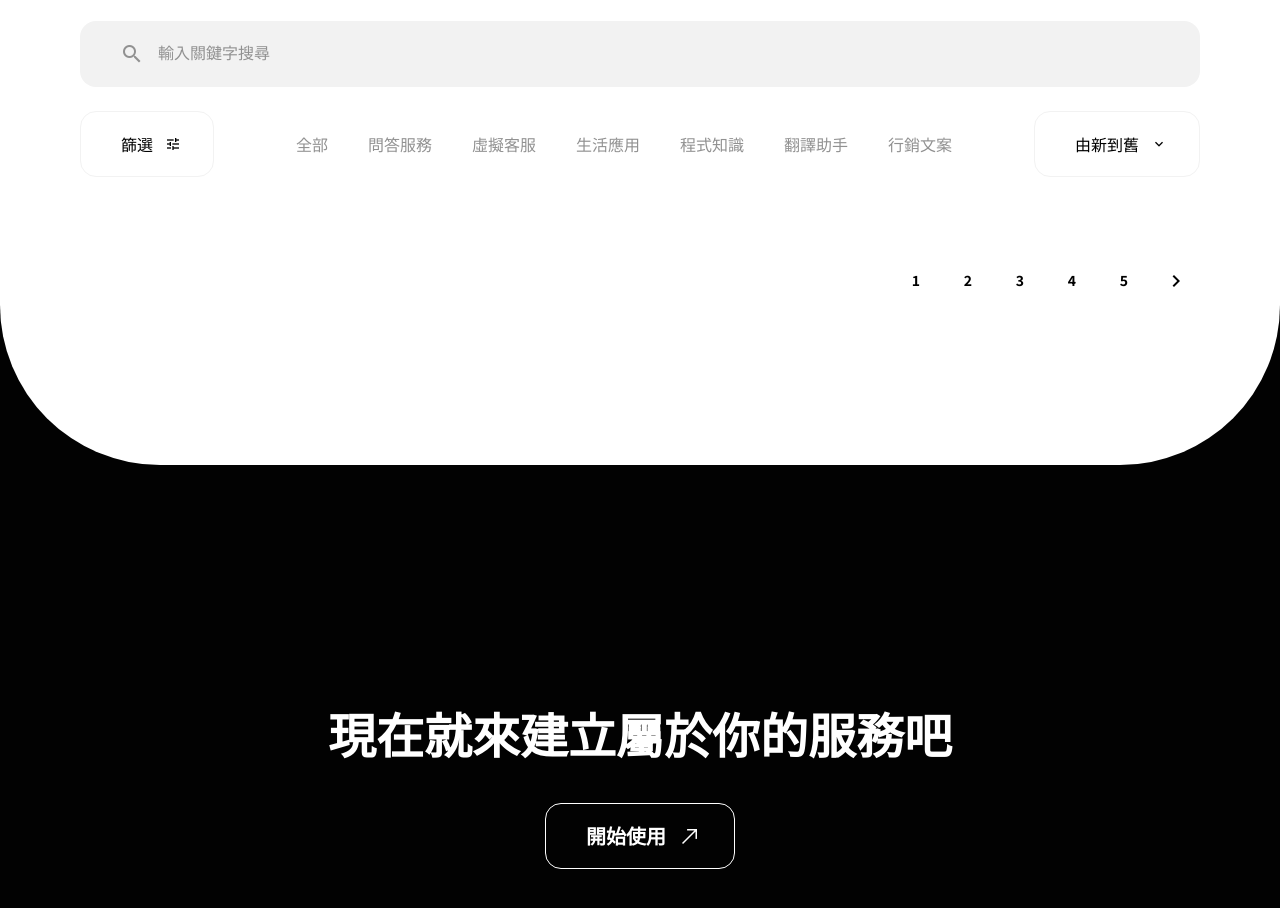
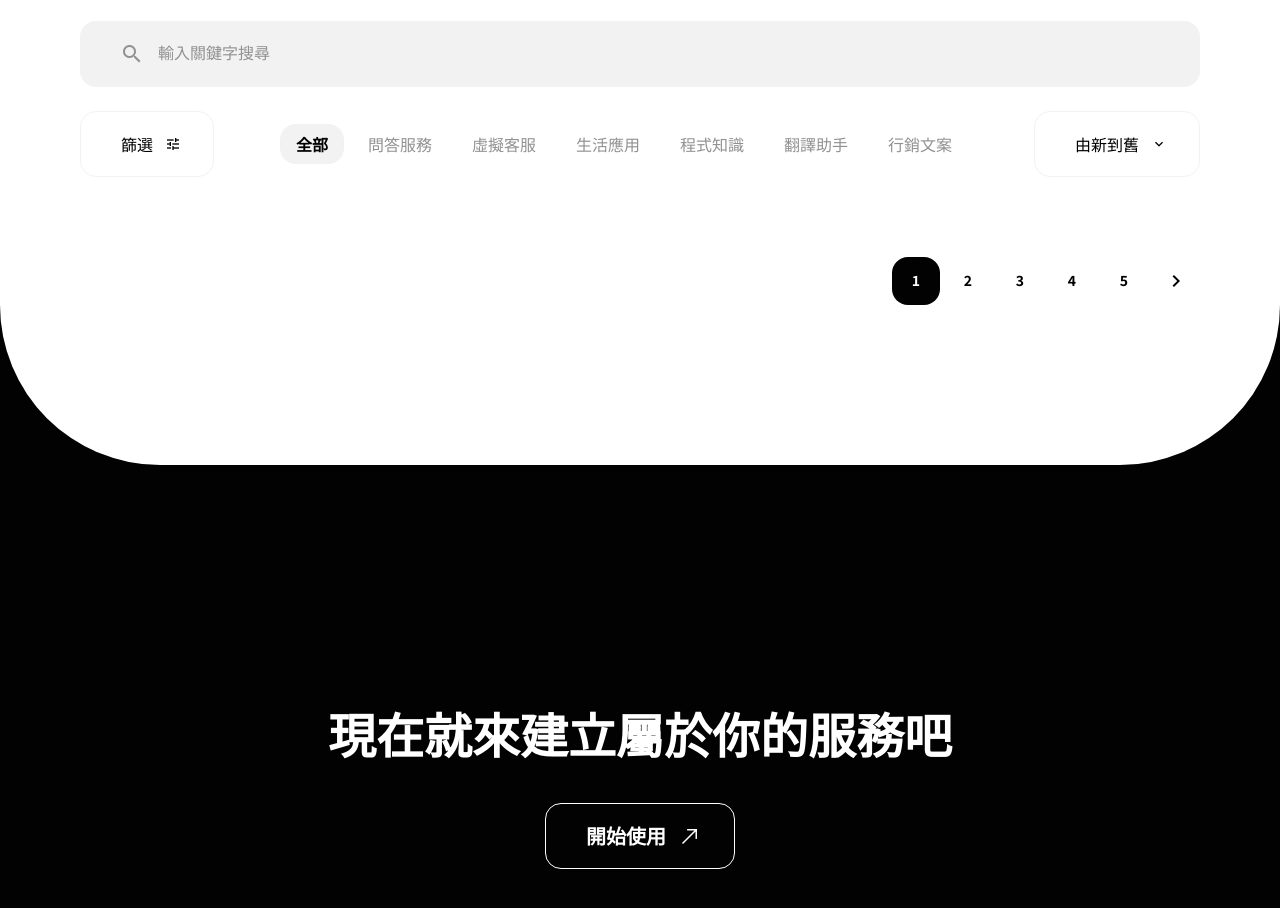
Before and after one commit to a6z/sixhex-software, a plain HTML site: page index.html in a window 1280 px wide. Shown: the part 3360-4268 px from the top of the page. Drawn offline with nearby package versions, Linux system fonts and the light colour scheme; no server answers.

Commit message:
fix checked style

```diff
--- a/index.html
+++ b/index.html
@@ -229,7 +229,7 @@
             </div>
           </button>
           <div class="filter-tags flex-direction-row">
-            <button class="filter-tags__btn btn btn--md" type="submit" name="filter-tags" ed>全部</button>
+            <button class="filter-tags__btn btn btn--md" type="submit" name="filter-tags" checked>全部</button>
             <button class="filter-tags__btn btn btn--md" type="submit" name="filter-tags">問答服務</button>
             <button class="filter-tags__btn btn btn--md" type="submit" name="filter-tags">虛擬客服</button>
             <button class="filter-tags__btn btn btn--md" type="submit" name="filter-tags">生活應用</button>
@@ -250,7 +250,7 @@
       </div>
       <ul class="aiTools__toolList card-list cardCol-3"></ul>
       <div class="aiTools__pagination flex-direction-row">
-        <button class="pageStep" type="submit" name="pagination" ed>1</button>
+        <button class="pageStep" type="submit" name="pagination" checked>1</button>
         <button class="pageStep" type="submit" name="pagination">2</button>
         <button class="pageStep" type="submit" name="pagination">3</button>
         <button class="pageStep" type="submit" name="pagination">4</button>
--- a/scripts/aiTools.js
+++ b/scripts/aiTools.js
@@ -15,6 +15,12 @@ $(document).ready(function () {
     e.stopPropagation();
   });
 
+  // 點擊 card list 外關閉
+  $(document).on("click", function () {
+    $(".filter-card").addClass("hidden");
+  });
+
+  // card list 單選
   $(".filter-filter__list .filter-list__option").on("click", function (e) {
     e.stopPropagation();
 
@@ -29,10 +35,5 @@ $(document).ready(function () {
     // 將點擊的選項設置為選中狀態
     $clickedOption.addClass("selected");
     $clickedOption.find("span.material-icons").text("check");
-
-    // 點擊 card list 外關閉
-    $(document).on("click", function () {
-      $(".filter-card").addClass("hidden");
-    });
   });
 });
```
Also changed, not shown: pricing.html (+2 -2 lines).
